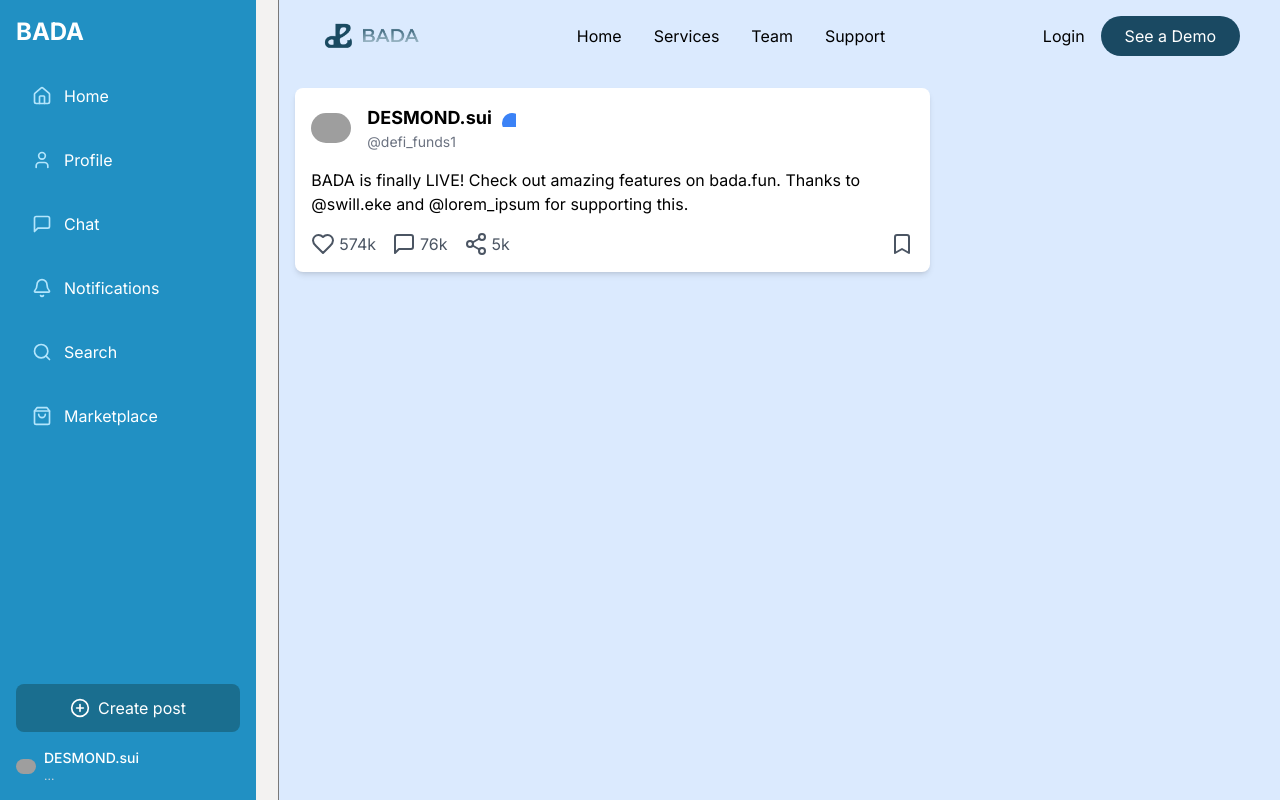
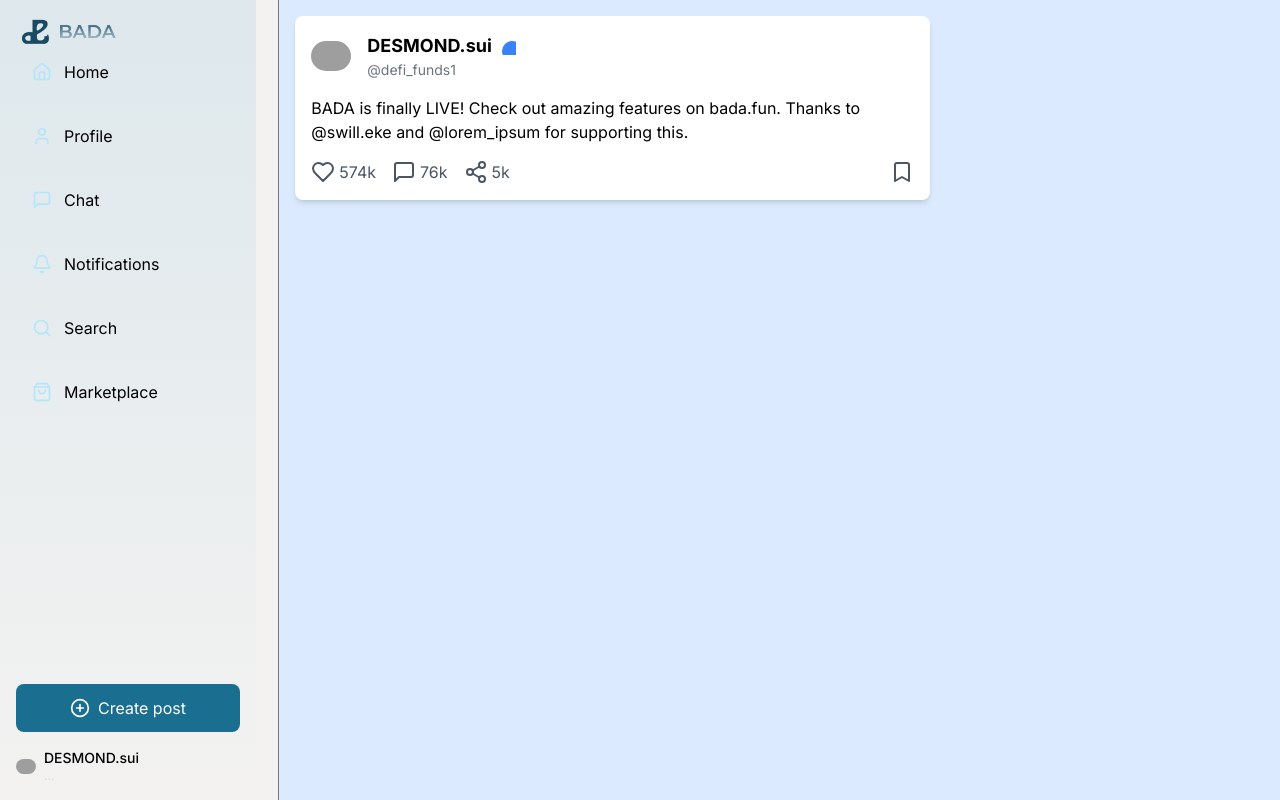
Before and after one commit to CinnamonfirJ/bada-web, a Next.js app: page /admin in a window 1280 px wide. Built offline with nearby package versions, Linux system fonts and the light colour scheme; grey boxes are pictures that could not be loaded.

Commit message:
modified:   app/(dashboard)/layout.tsx

```diff
--- a/app/(dashboard)/layout.tsx
+++ b/app/(dashboard)/layout.tsx
@@ -1,5 +1,4 @@
 import Menu from "../_components/Menu";
-import Navbar from "../_components/Navbar";
 
 export default function DashboardLayout({
   children,
@@ -19,7 +18,7 @@ export default function DashboardLayout({
         </div>
         {/* RIGHT */}
         <div className='w-[86%] bg-blue-100'>
-          <Navbar />
+          {/* <Navbar /> */}
           {children}
           {/* <TopToolbar />
           <SalesHub /> */}
--- a/app/_components/Menu.tsx
+++ b/app/_components/Menu.tsx
@@ -26,10 +26,10 @@ const Menu = () => {
   const pathname = usePathname(); // Get the current route
 
   return (
-    <div className='flex flex-col h-screen w-64 bg-[#2190C3] text-white p-4'>
+    <div className='flex flex-col h-screen w-64 bg-gradient-to-b from-[rgba(33,144,195,0.1)] to-[rgba(33,144,195,0)] p-4'>
       {/* Logo Section */}
-      <div className='mb-6'>
-        <h1 className='text-2xl font-bold'>BADA</h1>
+      <div>
+        <Image src={"/assets/logo.png"} alt='logo' width={100} height={100} />
       </div>
 
       {/* Navigation Items */}
```
